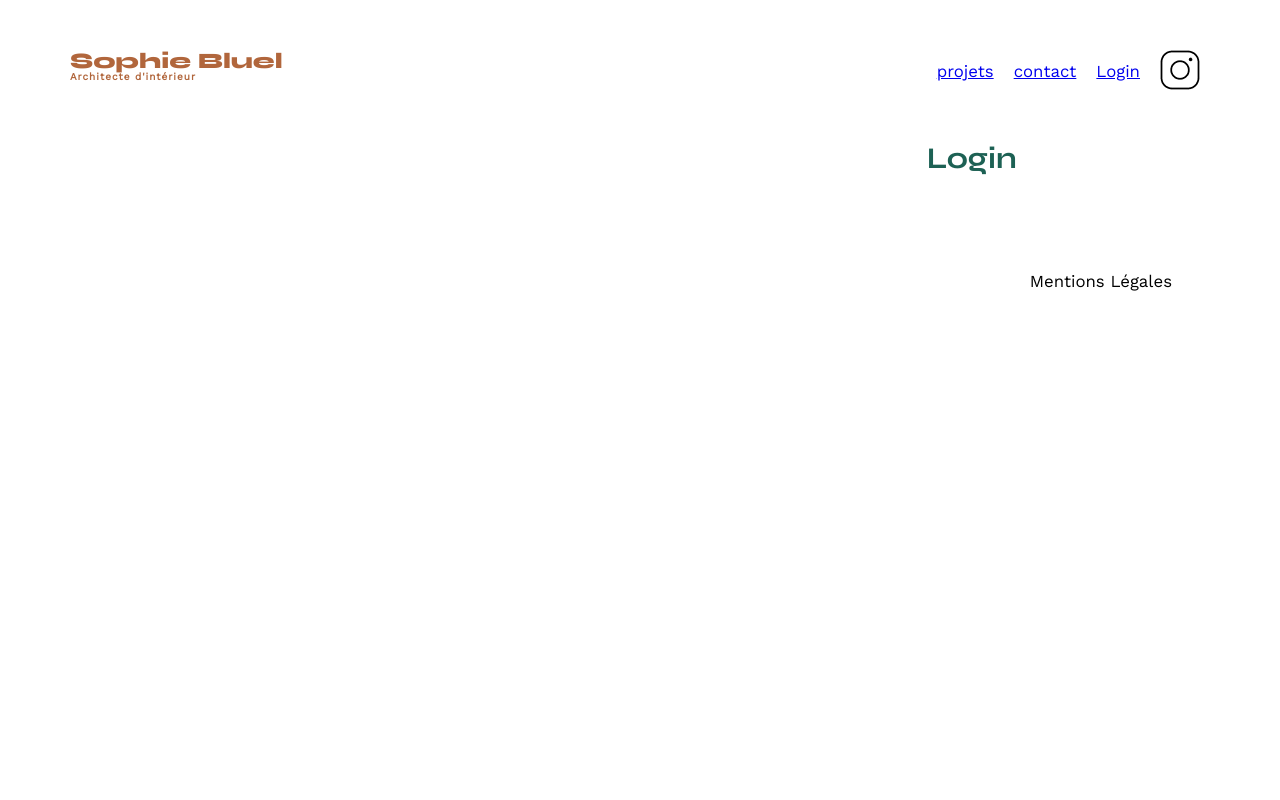
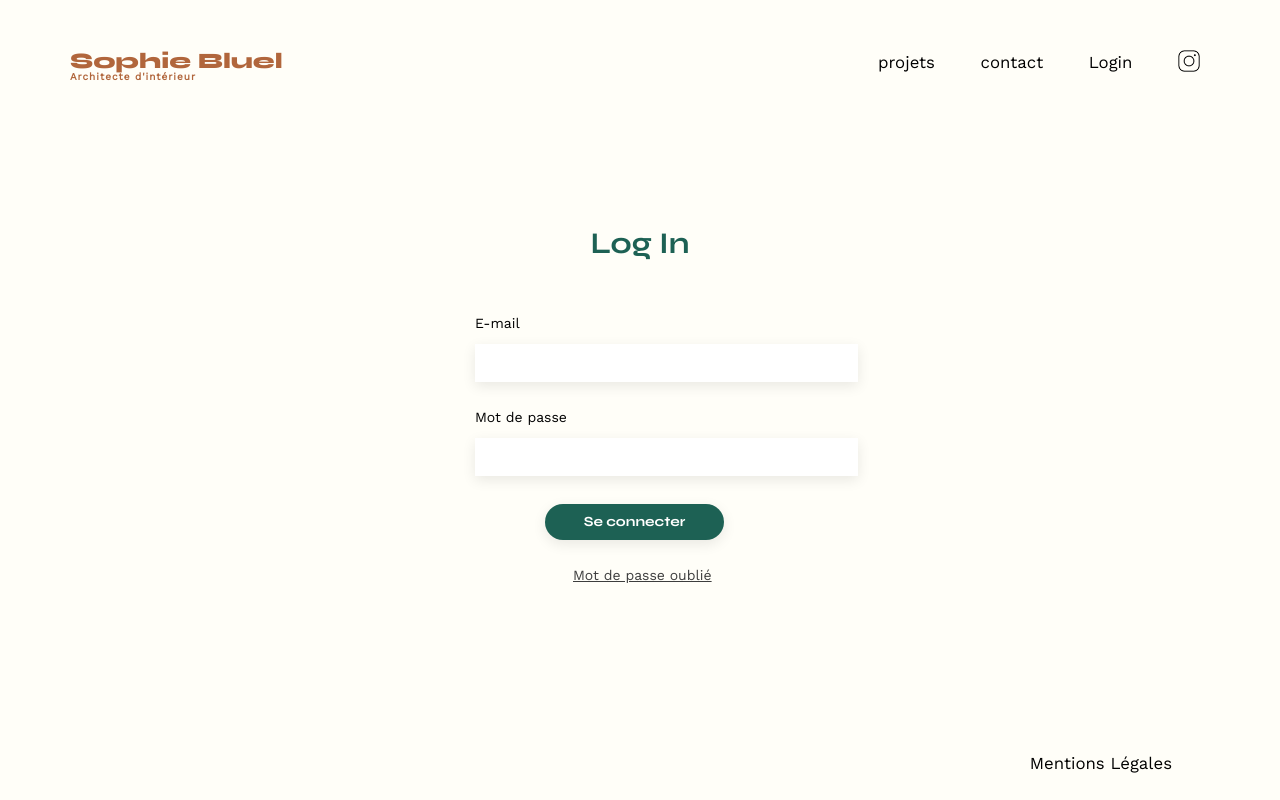
Before and after one commit to Luciekali/OC-P3-Architecte, a plain HTML site: page FrontEnd/login.html in a window 1280 px wide. Drawn offline with nearby package versions, Linux system fonts and the light colour scheme; no server answers.

Commit message:
login page + css

```diff
--- a/FrontEnd/app.js
+++ b/FrontEnd/app.js
@@ -60,7 +60,6 @@ function displayFilterBar (works) {{
 
 
 
-
 filterBtn.addEventListener("click", function () {
     const filteredWorks = works.filter(function(work){
         return work.category.name === filterBtn.value
--- a/FrontEnd/assets/style.css
+++ b/FrontEnd/assets/style.css
@@ -47,19 +47,32 @@ table {
 	border-spacing: 0;
 }
 /** end reset css**/
+html {
+	display: flex;
+	height:100%;
+}
+
 body {
 	max-width: 1140px;
 	margin:auto;
 	font-family: 'Work Sans' ;
 	font-size: 14px;
+	background-color: #FFFEF8;
+	min-height:100%;
+	display:flex;
+	flex-direction: column;
+	justify-content:space-between;
+	flex:1;
+
 }
 header {
 	display: flex;
 	justify-content: space-between;
-	margin: 50px 0
+	margin-top: 50px;
 }
+
 section {
-	margin: 50px 0
+	margin: 50px 0;
 }
 
 h1{
@@ -84,15 +97,34 @@ h2{
 	font-size: 30px;
 	color: #1D6154
 }
+
+header nav {
+	width: 30%;
+}
+nav img {
+	width: 22px;
+}
+
 nav ul {
 	display: flex;
 	align-items: center;
 	list-style-type: none;
+	justify-content: space-between;
+}
 
-}
 nav li {
 	padding: 0 10px;
 	font-size: 1.2em;
+}
+
+nav a {
+	text-decoration: none;
+	color: black;
+}
+
+nav a:hover,
+nav a:active {
+	font-weight: 700;
 }
 
 li:hover {
@@ -101,6 +133,7 @@ li:hover {
 #introduction {
 	display: flex;
 	align-items: center;
+	margin-top: 100px;
 }
 #introduction figure {
 	flex: 1
@@ -120,11 +153,15 @@ li:hover {
 
 #introduction p {
 	margin-bottom: 0.5em;
+	width: 400px;
+	line-height: 1.2em;
 }
-#portfolio h2 {
+#portfolio h2,
+#login h2 {
 	text-align: center;
 	margin-bottom: 1em;
 }
+
 
 #portfolio ul {
 	display:flex;
@@ -144,6 +181,8 @@ background-color: white;
  border-radius: 60px;
  padding: 10px 30px;
  transition: all ease-in-out 0.3s;
+ cursor: pointer;
+ margin-bottom: 1em;
 }
 
 #portfolio button:hover {
@@ -151,59 +190,79 @@ background-color: white;
 	background-color: #1D6154;
 }
 .gallery {
-	width: 100%;
 	display: grid;
 	grid-template-columns: 1fr 1fr 1fr;
-	grid-column-gap: 20px;
 	grid-row-gap: 20px;
+	grid-column-gap:20px;
+	width: 100%;
 }
 
 .gallery img {
 	width: 100%;
 
 }
-#contact {
+#contact, #login {
 	width: 50%;
-margin: auto;
+	margin: auto;
 }
-#contact > * {
+#contact > *,
+#login > * {
 	text-align: center;
 
 }
 #contact h2{
 	margin-bottom: 20px;
 }
-#contact form {
+#contact form,
+#login form {
 	text-align: left;
 	margin-top:30px;
 	display: flex;
 	flex-direction: column;
+	margin-left: 120px;
+
 }
 
-#contact input {
-	height: 50px;
-	font-size: 1.2em;
+#contact input,
+#login input {
+	height: 36px;
+	width: 379px;
+	font-size: 1em;
 	border: none;
 	box-shadow: 0px 4px 14px rgba(0, 0, 0, 0.09);
 }
-#contact label {
+#contact label,
+#login label {
 	margin: 2em 0 1em 0;
 }
+
 #contact textarea {
+	width: 379px;
 	border: none;
 	box-shadow: 0px 4px 14px rgba(0, 0, 0, 0.09);
 }
 
-input[type="submit"]{
+input[type="submit"] {
 	font-family: 'Syne';
 	font-weight: 700;
 	color: white;
 	background-color: #1D6154;
-	margin : 2em auto ;
-	width: 180px;
-	text-align: center;
+	margin : 2em auto;
+	width: 179px !important;
 	border-radius: 60px ;
+	margin-left: 5em;
+	transition: all ease-in-out 0.2s;
 }
+
+input[type="submit"]:hover {
+	background-color:#0E2F28 ;
+}
+
+#login a {
+	margin-left: 7em;
+	color: #3D3D3D;
+}
+
 
 footer nav ul {
 	display: flex;
--- a/FrontEnd/login.html
+++ b/FrontEnd/login.html
@@ -3,7 +3,7 @@
 <head>
 	<meta charset="UTF-8">
 	<title>Sophie Bluel - Architecte d'intérieur</title>
-	<meta name="viewport" content="width=device-width, initial-scale=1.0">
+	<meta name="viewport" content="width=device-width", initial-scale="1.0">
 	<link rel="preconnect" href="https://fonts.googleapis.com">
 	<link rel="preconnect" href="https://fonts.gstatic.com" crossorigin>
 	<link href="https://fonts.googleapis.com/css2?family=Syne:wght@700;800&family=Work+Sans&display=swap" rel="stylesheet">
@@ -22,16 +22,22 @@
 			<li><a href="login.html">Login</a></li>
 			<li><img src="./assets/icons/instagram.png" alt="Instagram"></li>
 		</ul>
+    </nav>
+</header>
     <main>
-<section id="#login">
-    <h2> Login </h2>
+<section id="login">
+    <h2>Log In </h2>
     <form>
+        <label for="email">E-mail</label>
+        <input type="email" id="email">
+        <label for="password">Mot de passe</label>
+        <input type="password" id="password">
+        <input type="submit" id="login-btn" value="Se connecter">
+        <a href="#">Mot de passe oublié</a>
+    </form>
 
-    </form>
 </section>
     </main>
-	</nav>
-</header>
 
 <footer>
 	<nav>
```
